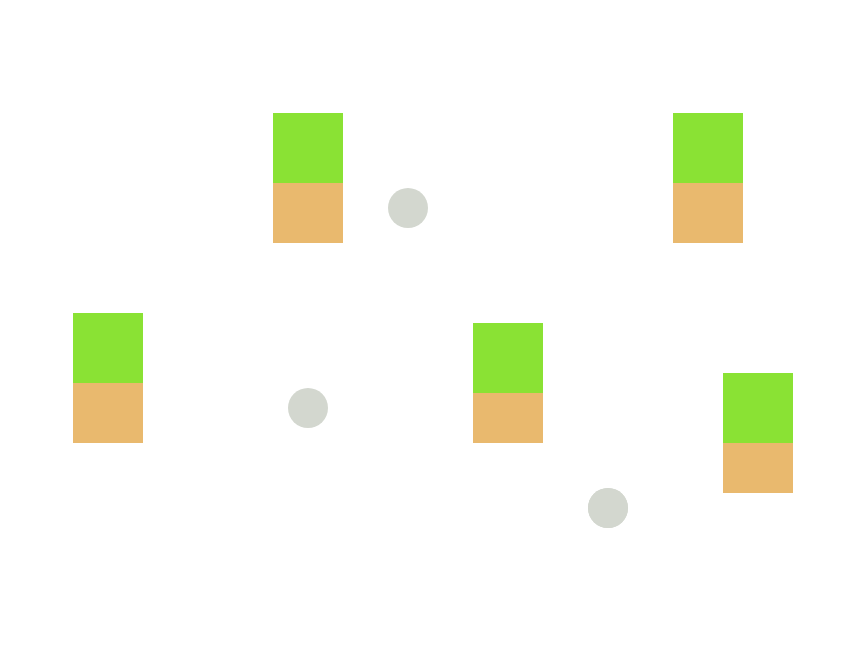
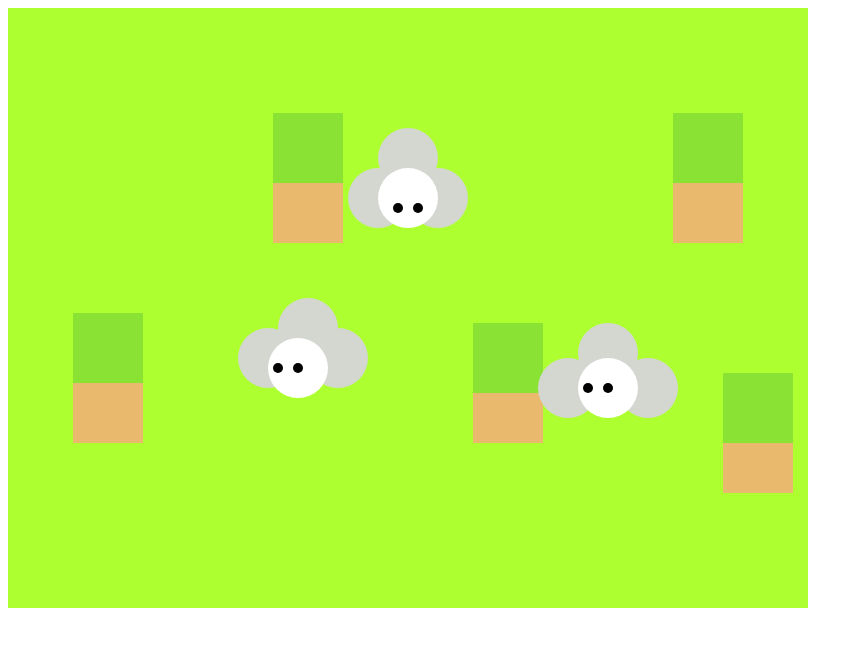
Before and after one commit to clemzouuu/TP-Programmation-Fonctionnelle, a plain HTML site: page src/index3.html in a window 1280 px wide. Shown: the whole page, without its empty margins (0-863 px from the left). Drawn offline with Linux system fonts and the light colour scheme.

Commit message:
adding better sheeps

```diff
--- a/src/index3.html
+++ b/src/index3.html
@@ -4,6 +4,14 @@
   <meta charset="UTF-8">
   <meta name="viewport" content="width=device-width, initial-scale=1.0">
   <title>Les moutons de Clémi dans les bois</title>
+
+  <style>
+    #myCanvas {
+      background-color: greenyellow;
+    }
+
+    </style>
+
 </head>
 <body>
   <canvas id="myCanvas" width="800" height="600"></canvas>
--- a/src/index3.js
+++ b/src/index3.js
@@ -1,9 +1,10 @@
-import { render, lightBrown, grey,lightGreen } from "./color.js";
+import { render, lightBrown, grey,lightGreen,white,black } from "./color.js";
 import * as drawlib from "./drawlib.js";
 
 const tailleArbre = 70;
-const tailleMouton = 20;
-const tailleFeuilles = 70
+const tailleMouton = 30;
+const tailleFeuilles = 70;
+const yeuxMoutons = 5;
 /**
  * @param {CanvasRenderingContext2D} context
  * @param {number} x
@@ -40,6 +41,28 @@ function afficherMouton(context, x, y) {
   drawlib.renderCentered(drawlib.move(x, y, mouton), context);
 }
 
+/**
+ * @param {CanvasRenderingContext2D} context
+ * @param {number} x
+ * @param {number} y
+ */
+function afficherYeuxMouton(context, x, y) {
+  const couleurMouton = black;
+  const mouton = drawlib.circle(couleurMouton, yeuxMoutons);
+  drawlib.renderCentered(drawlib.move(x, y, mouton), context);
+}
+
+/**
+ * @param {CanvasRenderingContext2D} context
+ * @param {number} x
+ * @param {number} y
+ */
+function afficherTeteMouton(context, x, y) {
+  const couleurMouton = white;
+  const mouton = drawlib.circle(couleurMouton, tailleMouton);
+  drawlib.renderCentered(drawlib.move(x, y, mouton), context);
+}
+
 function afficherDessin() {
   const canvas = document.getElementById("myCanvas");
 
@@ -58,10 +81,28 @@ function afficherDessin() {
       afficherTronc(context, 300, -100);
       afficherFeuilles(context, 300, -160)
 
-      afficherMouton(context, 200, 200);
-      afficherMouton(context, 200, 200);
-      afficherMouton(context, -100, 100);
-      afficherMouton(context, 0, -100);
+      afficherMouton(context, 200, 45);
+      afficherMouton(context, 160, 80);
+      afficherMouton(context, 240, 80);
+      afficherTeteMouton(context, 200, 80);
+      afficherYeuxMouton(context, 200, 80);
+      afficherYeuxMouton(context, 180, 80);
+
+
+      afficherMouton(context, -70, 50);
+      afficherMouton(context, -140, 50);
+      afficherMouton(context, -100, 20);
+      afficherTeteMouton(context, -110, 60);
+      afficherYeuxMouton(context, -110, 60);
+      afficherYeuxMouton(context, -130, 60);
+
+
+      afficherMouton(context, 30, -110);
+      afficherMouton(context, 0, -150);
+      afficherMouton(context, -30, -110);
+      afficherTeteMouton(context, 0, -110);
+      afficherYeuxMouton(context, 10, -100);
+      afficherYeuxMouton(context, -10, -100);
     }
   }
 }
```
